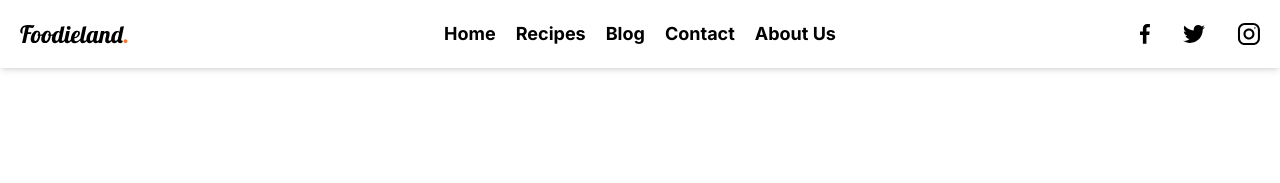
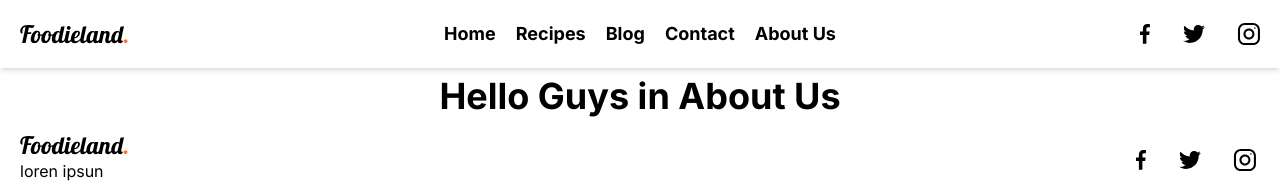
Before and after one commit to ayiis218/my-recipes, a Next.js app: page /about in a window 1280 px wide. Before the commit this address had no page. Shown: the top 183 px of the page. Built offline with nearby package versions, Linux system fonts and the light colour scheme.

Commit message:
create spesifik page

```diff
--- /dev/null
+++ b/src/app/about/page.tsx
@@ -0,0 +1,7 @@
+'use server'
+
+import AboutUs from "@/components/pages/about/page"
+
+export default async function PageAbout() {
+   return <AboutUs />
+}
--- /dev/null
+++ b/src/components/pages/about/page.tsx
@@ -0,0 +1,11 @@
+'use server'
+
+import Typography from "@/components/atoms/typography"
+
+export default async function AboutUs() {
+   return (
+      <div className="w-full h-100 flex flex-col items-center ">
+         <Typography variant="h1">Hello Guys in About Us</Typography>
+      </div>
+   )
+}
```
